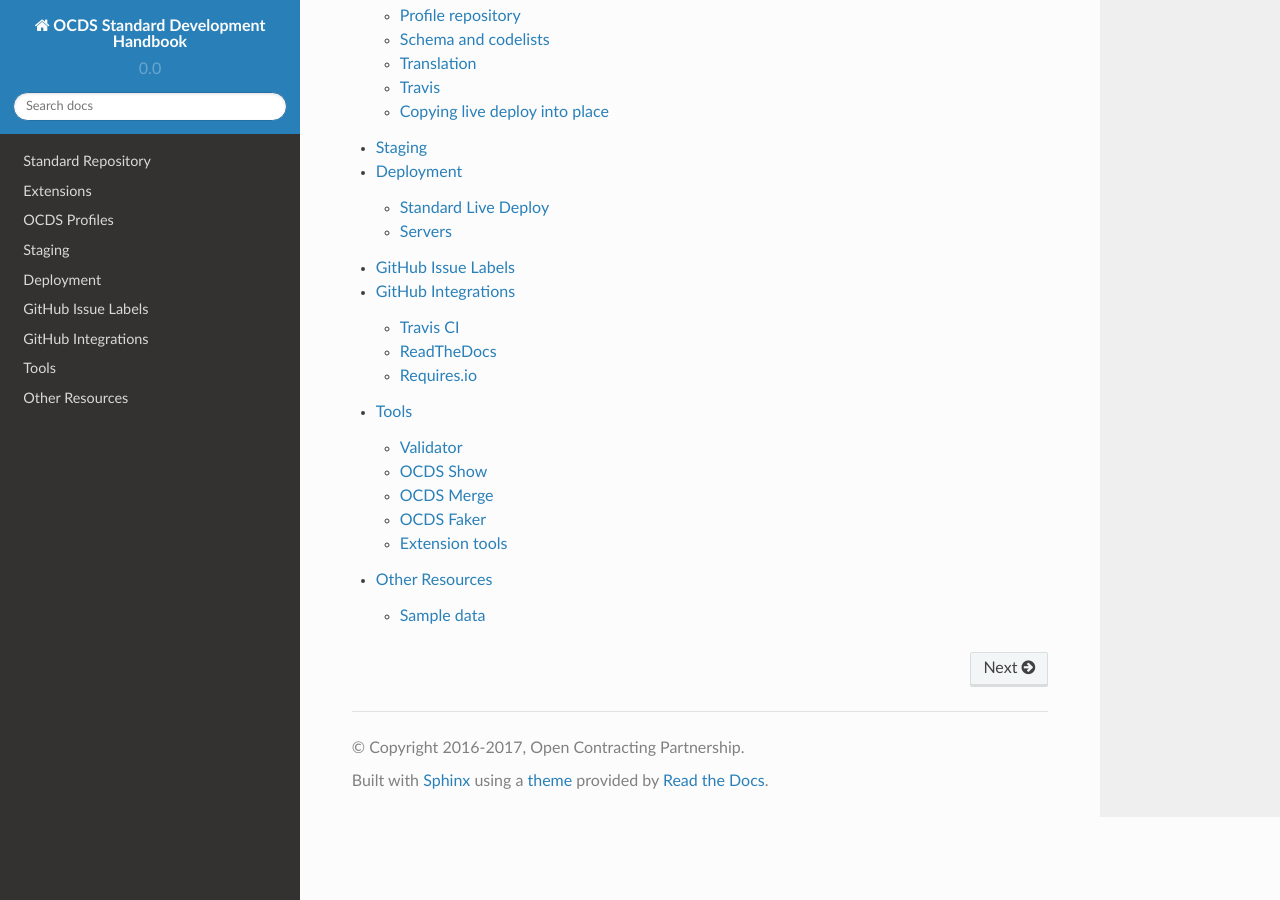
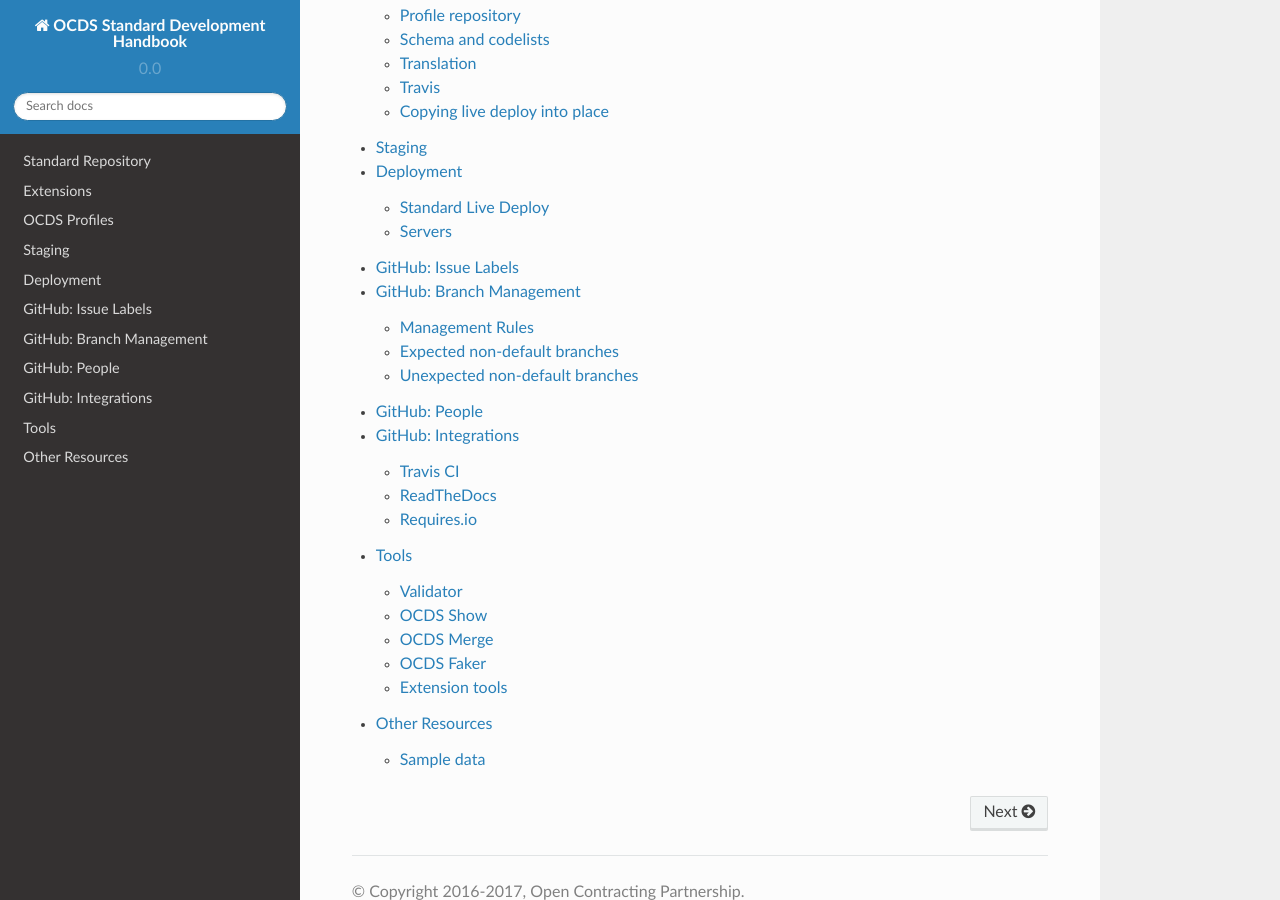
Before and after one commit to open-contracting/standard-development-handbook, a Sphinx documentation site: the page built from docs/index.md, in a window 1280 px wide and 900 px high, scrolled down 992 px. Built offline with Sphinx 7.4.7 and the Read the Docs theme 2.0.0, drawn with Linux system fonts in a browser that asks for light colours.

```diff
--- a/docs/index.md
+++ b/docs/index.md
@@ -33,6 +33,8 @@ Next steps:
    staging
    deployment/index
    github_issue_labels
+   github_branch_management
+   github_people
    github_integrations
    tools
    resources
```
Also changed, not shown: docs/github_branch_management.md (+1 -1 lines), docs/github_integrations.md (+1 -1 lines), docs/github_issue_labels.md (+1 -1 lines), docs/github_people.md (added, +9 -0 lines).
